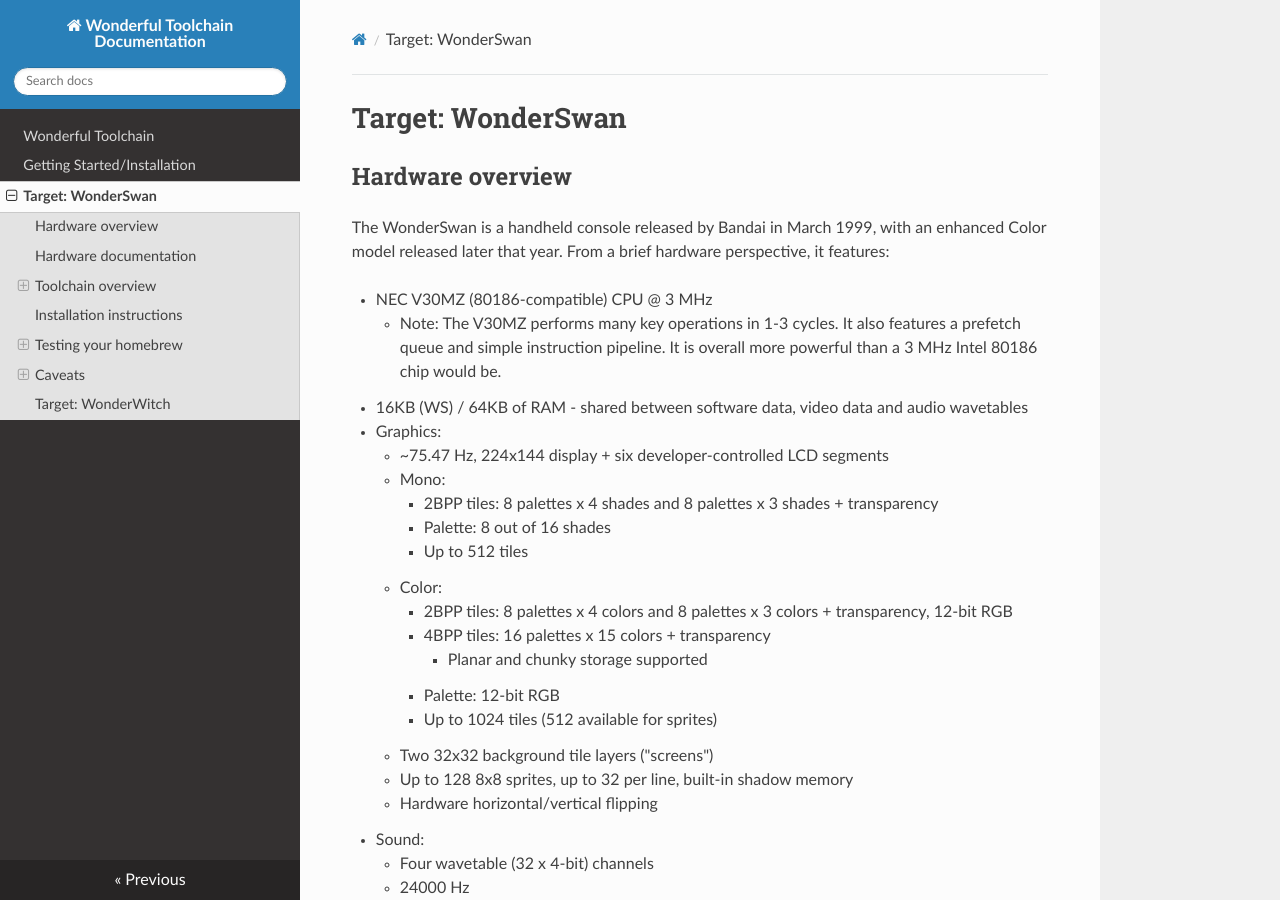
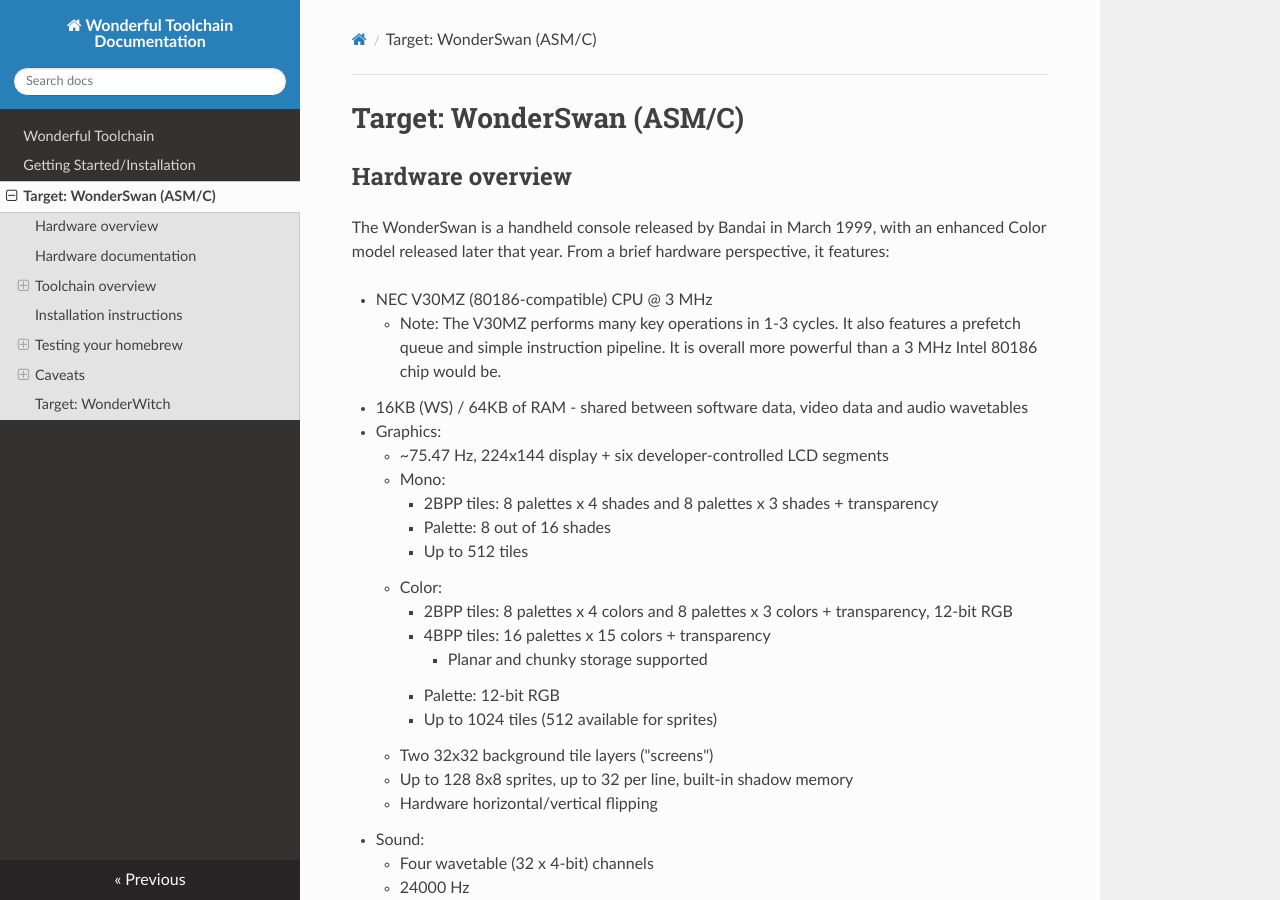
Before and after one commit to WonderfulToolchain/wonderful-docs, an MkDocs documentation site: the page built from docs/target-wonderswan.md, in a window 1280 px wide and 900 px high. Built offline with MkDocs 1.6.1, drawn with Linux system fonts in a browser that asks for light colours; nearby versions of some CDN libraries.

Commit message:
going forward, put supported languages in the title

```diff
--- a/docs/target-wonderswan.md
+++ b/docs/target-wonderswan.md
@@ -1,4 +1,4 @@
-# Target: WonderSwan
+# Target: WonderSwan (ASM/C)
 
 ## Hardware overview
 
```
